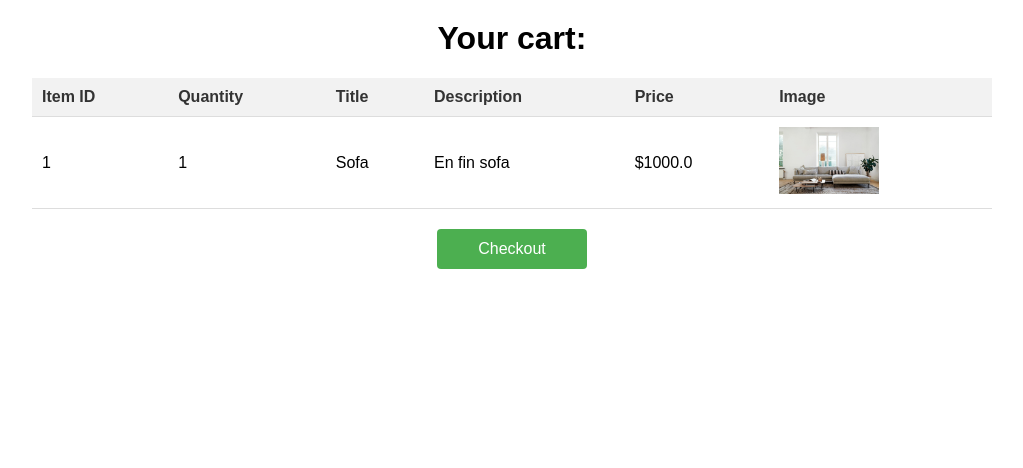
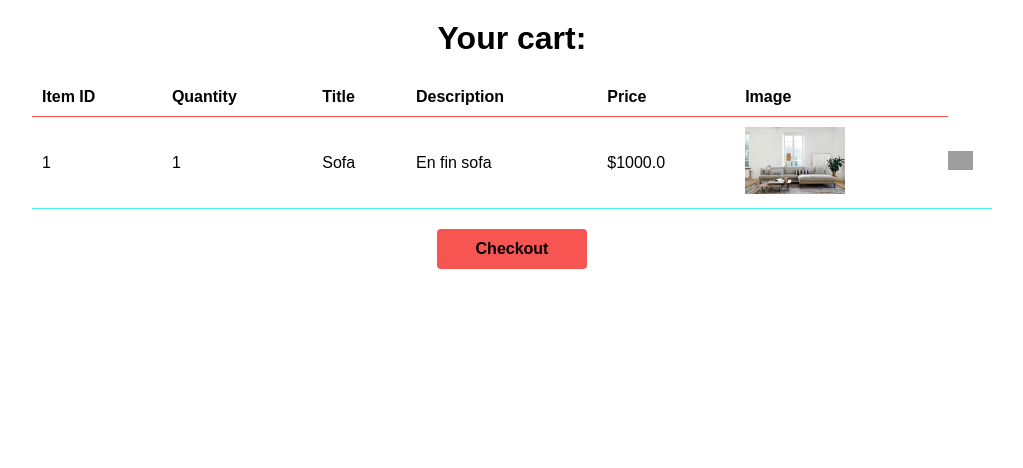
Before and after one commit to lucyscript/WebprojectDat310, a Flask app: page /cart in a window 1280 px wide. Shown: the part 60-528 px from the top of the page, without its empty margins (128-1151 px from the left). Run offline with Flask 3, Linux system fonts and the light colour scheme; a user stored in the database is signed in; data comes from the database, SQL or seed files in the repository; both versions use the stored data as it was after the commit; grey boxes are pictures that could not be loaded.

Commit message:
delete specific item in cart with ajax

```diff
--- a/HTML/templates/cart.html
+++ b/HTML/templates/cart.html
@@ -5,6 +5,7 @@
 {% endblock %}
 {% block head %}
     <link rel="stylesheet" href="{{ url_for('static', filename='CSS/cart.css') }}">
+    <script src="{{ url_for('static', filename='JS/cart.js') }}"></script>
 {% endblock %}
 
 {% block content %}
@@ -20,16 +21,19 @@
             <th>Image</th>
         </tr>
         {% for cart_item in cart_items %}
-        <tr>
+        <tr id="row-{{ cart_item.item_id }}">
             <td>{{ cart_item.item_id }}</td>
             <td>{{ cart_item.quantity }}</td>
             <td>{{ cart_item.title }}</td>
             <td>{{ cart_item.description }}</td>
             <td>${{ cart_item.price }}</td>
             <td><img src="{{ cart_item.path }}" width="100px"></td>
+            <td class="del" data-item-id="{{ cart_item.item_id }}"><img src="https://cdn-icons-png.flaticon.com/512/1345/1345874.png" class="remove-icon"></td>
         </tr>
         {% endfor %}
     </table>
     {% endif %}
-    <button><a href="{{ url_for('checkout')}}">Checkout</a></button>
+    <a href="{{ url_for('checkout') }}">
+        <div class="button">Checkout</div>
+    </a>
 {% endblock %}
--- a/HTML/templates/checkout.html
+++ b/HTML/templates/checkout.html
@@ -32,7 +32,7 @@
 {% endif %}
 
 <form action="/checkout" method="POST">
-    <button type="submit">Purchase</button>
+    <button class="button" type="submit">Purchase</button>
 </form>
 
 {% endblock %}
--- a/app.py
+++ b/app.py
@@ -356,6 +356,23 @@ def cart():
 
     return redirect(url_for('index'))
 
+@app.route('/cart/<int:item_id>', methods=['DELETE'])
+def delete_cart_item(item_id):
+    user = get_user()
+    if user:
+        try:
+            conn = get_conn()
+            cur = conn.cursor()
+            cur.execute('DELETE FROM cart WHERE user_id = ? AND item_id = ?', (user['user_id'], item_id))
+            conn.commit()
+            conn.close()
+            return ''
+        except:
+            pass
+    else:
+        return redirect(url_for('login'))
+
+
 @app.route('/orders')
 def orders():
     user = get_user()
--- a/static/CSS/cart.css
+++ b/static/CSS/cart.css
@@ -12,12 +12,19 @@ table {
 th, td {
     padding: 10px;
     text-align: left;
-    border-bottom: 1px solid #ddd;
 }
 
 th {
-    background-color: #f2f2f2;
-    color: #333;
+    border-bottom: 1px solid rgb(246,85,82);
+}
+
+td {
+    border-bottom: 1px solid #52F3F6;
+}
+
+.del {
+    padding: 0;
+    cursor: pointer;
 }
 
 img {
@@ -25,24 +32,31 @@ img {
     max-height: 100px;
 }
 
-button {
+a {
+    text-decoration: none;
+}
+
+.button {
     display: block;
     width: 150px;
     height: 40px;
+    line-height: 40px;
     margin: 20px auto;
     font-size: 16px;
-    background-color: #4CAF50;
-    color: #fff;
+    font-weight: bold;
+    text-align: center;
+    color: var(--text-color);
+    background-color: rgb(246, 85, 82);
     border: none;
     border-radius: 4px;
     cursor: pointer;
+    transition: background-color 0.3s ease;
 }
 
-button a {
-    color: #fff;
-    text-decoration: none;
+.button:hover {
+    background-color: #52f3f6;
 }
 
-button:hover {
-    background-color: #45a049;
+.remove-icon {
+    width: 25px;
 }
--- a/static/CSS/product.css
+++ b/static/CSS/product.css
@@ -70,6 +70,7 @@
 	background-color: var(--background-color);
 	cursor: pointer;
     color: var(--text-color);
+	font-weight: bold;
 }
 
 .add_to_cart:hover {
--- a/static/CSS/profile.css
+++ b/static/CSS/profile.css
@@ -42,6 +42,7 @@
     background-color: rgb(246,85,82);
     color: var(--text-color);
     text-decoration: none;
+    font-weight: bold;
     border-radius: 5px;
     transition: background-color 0.3s ease;
 }
--- /dev/null
+++ b/static/JS/cart.js
@@ -0,0 +1,17 @@
+$(document).ready(function() {
+    $('.del').click(function() {
+        let itemID = $(this).data('item-id');
+        removeCartItem(itemID);
+    });
+});
+
+function removeCartItem(itemID) {
+    $.ajax({
+        url: '/cart/' + itemID,
+        type: 'DELETE',
+        success: function(response) {
+            console.log(response.message);
+            $('#row-' + itemID).remove();
+        }
+    });
+}
```
Also changed, not shown: Data/database.db.
